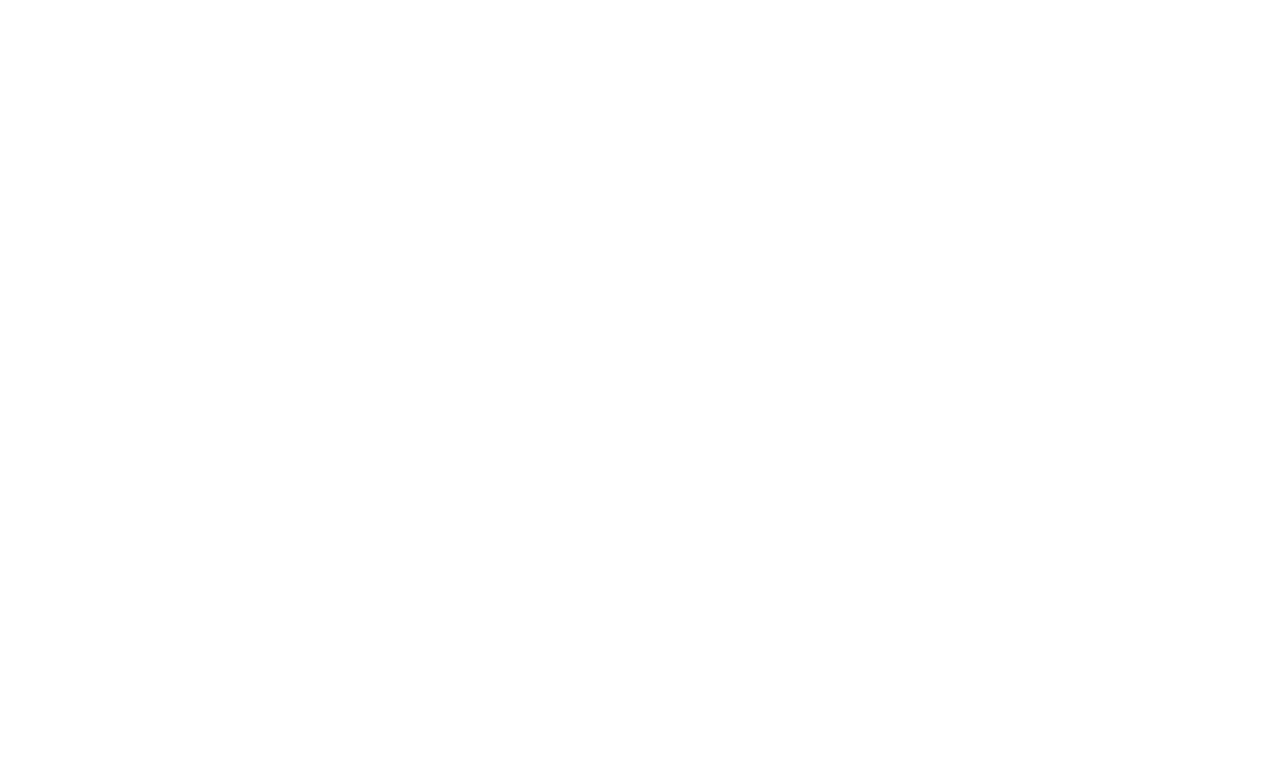
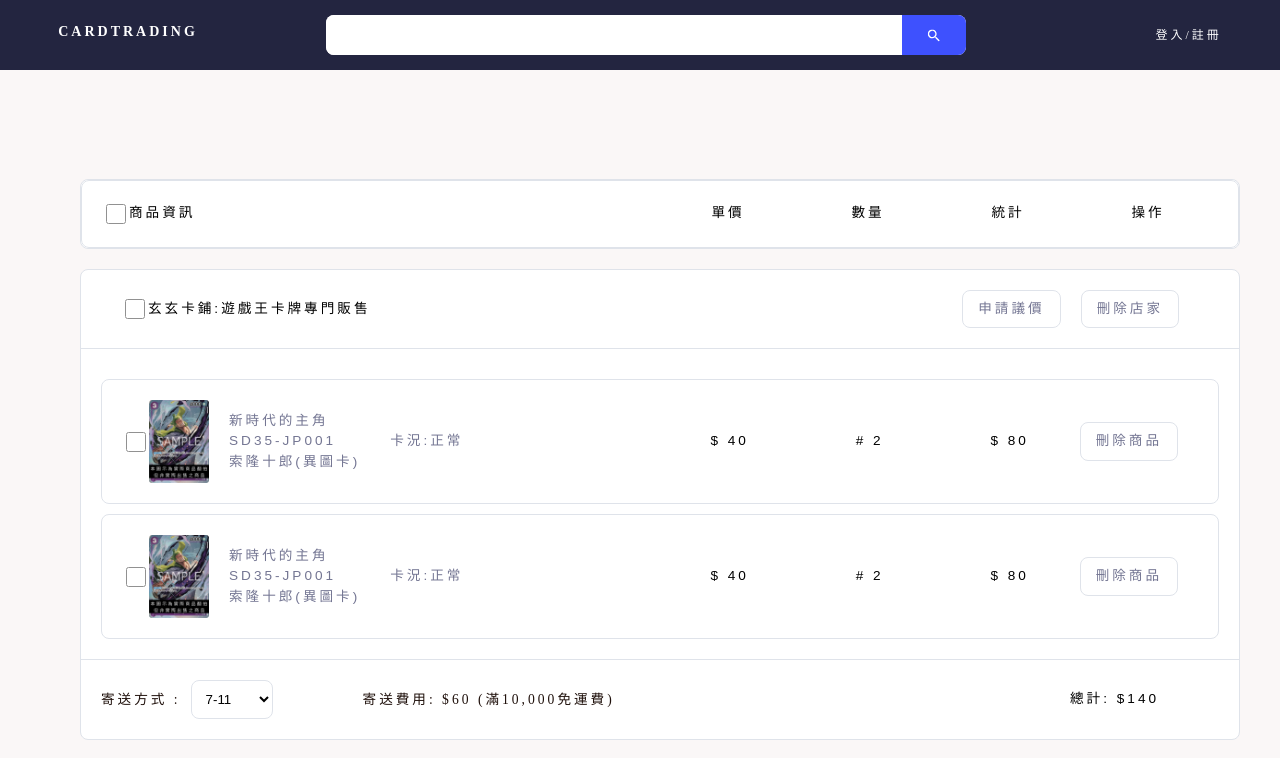
Before and after one commit to Madfater/CardTradeHub-Frontend, a React (Vite) app in the folder Frontend/: page /shopcart in a window 1280 px wide. Before the commit this address had no page. Shown: the top 758 px of the page. Built offline with nearby package versions, Linux system fonts and the light colour scheme.

Commit message:
fix: 讓複數張卡不會太擠

```diff
--- a/Frontend/src/App.tsx
+++ b/Frontend/src/App.tsx
@@ -1,8 +1,8 @@
 import React from "react";
 import { Routes, Route, Outlet, Link } from "react-router-dom";
-// import MainPage from "./Components/TopNav";
 import LoginPage from "./Pages/LoginPage";
-import MainPage from "./Components/TopNav";
+import MainPage from "./Pages/MainPage"
+import ShoppingCart from "./Pages/ShoppingCart";
 
 export default function App() {
   return (
@@ -10,8 +10,8 @@ export default function App() {
       <Routes>
       <Route path="/">
        <Route index element={<MainPage/>}/>
-       {/* <Route index element={<MainPage/>}/> */}
        <Route path="/login" element={<LoginPage/>}/>
+       <Route path="/shopcart" element={<ShoppingCart/>}/>
       </Route>
       </Routes>
     </div>
--- a/Frontend/src/Pages/ShoppingCart.tsx
+++ b/Frontend/src/Pages/ShoppingCart.tsx
@@ -191,7 +191,7 @@ const CartItemInfoB = styled.b`
 `;
 
 const CartItemFirst = styled.li`
-  margin-top: 0;
+  margin-top: 10px;
   border-radius: 8px;
   background-color: #fff;
   border: 1px solid #dfe3ea;
@@ -358,7 +358,26 @@ export default function ShoppingCart() {
                     </CartPackageHeaderAction>
                   </CartPackageHeader>
 
+
                   <CartItems>
+                  <CartItemFirst>
+                    <CartItemSectionFirst>
+                      <CartCheckBox type="checkbox"/>
+                      <img src ={card} width="60px" />
+                      <CartItemInfoSpan>
+                      <div>新時代的主角</div>
+                      <div>SD35-JP001</div>
+                      <div>索隆十郎(異圖卡)</div>
+                      </CartItemInfoSpan>
+                      <CartItemInfoSpan>
+                      <div>卡況:正常</div>
+                      </CartItemInfoSpan>
+                    </CartItemSectionFirst>
+                    <CartItemSection>$ 40</CartItemSection>
+                    <CartItemSection># 2</CartItemSection>
+                    <CartItemSection>$ 80</CartItemSection>
+                    <MarginRightBTN>刪除商品</MarginRightBTN>
+                  </CartItemFirst>
                   <CartItemFirst>
                     <CartItemSectionFirst>
                       <CartCheckBox type="checkbox"/>
@@ -379,6 +398,8 @@ export default function ShoppingCart() {
                   </CartItemFirst>
                   </CartItems>
 
+
+
                   <CartPackageFooter>
                     <CartPackageTotal>
                     <CartPackageP>
@@ -398,6 +419,8 @@ export default function ShoppingCart() {
                     </CartPackageTotal>
                   </CartPackageFooter>
                 </CartLi>
+
+
 
                 <CartLi>
                   <CartPaymentHeader>
```
